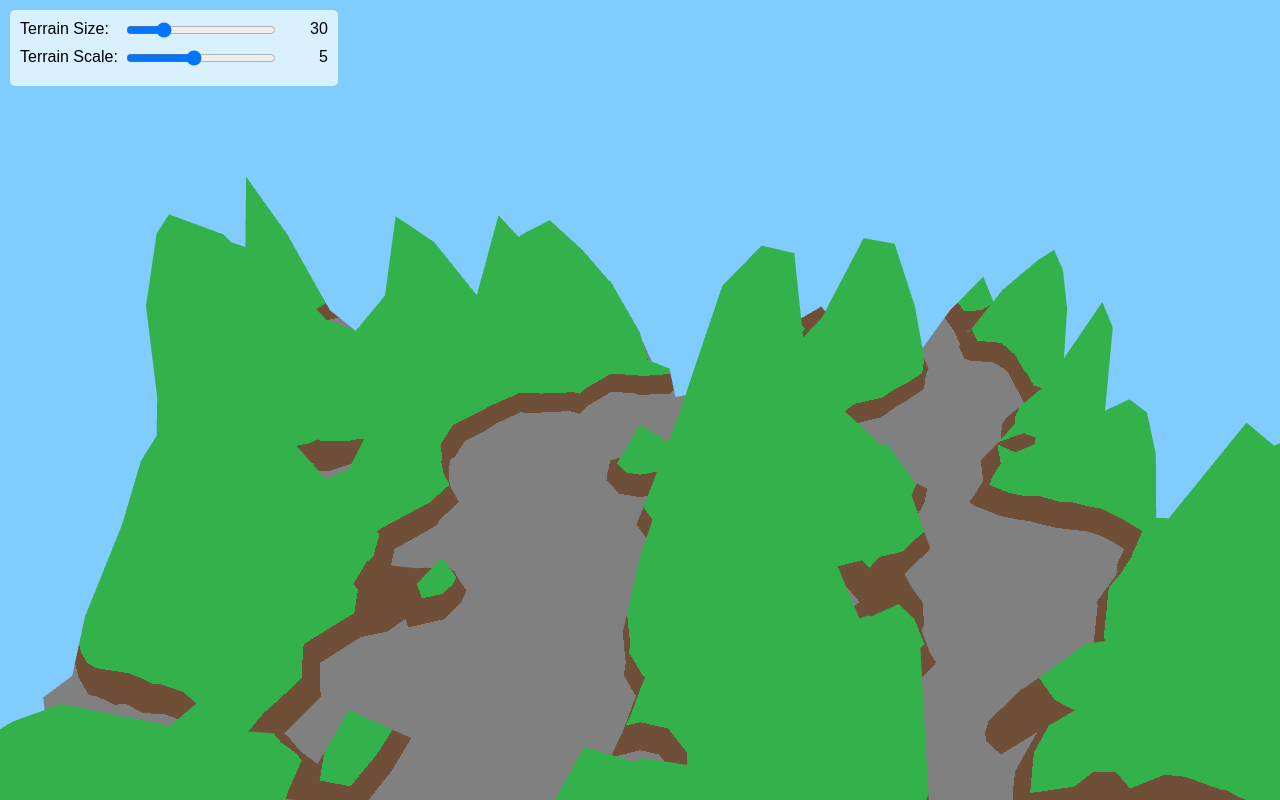
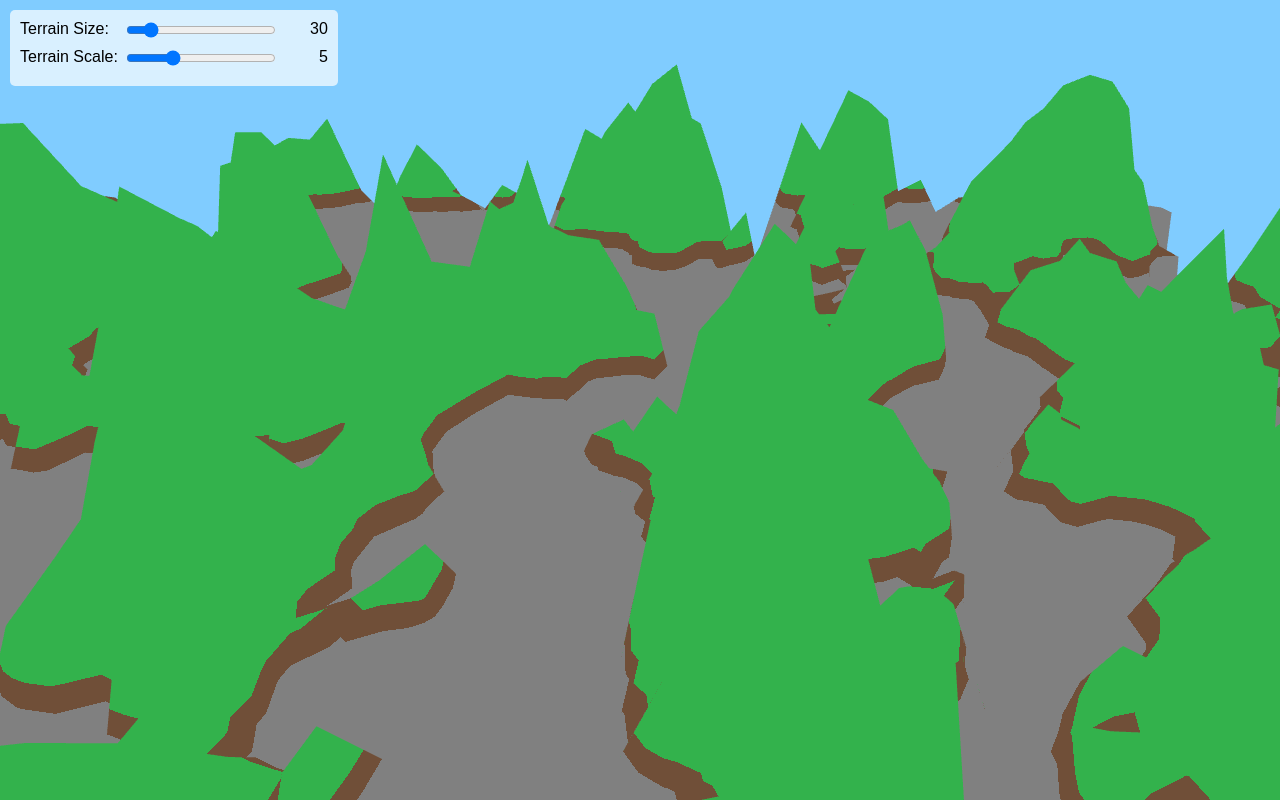
Before and after one commit to DeathHimself33/proceduralna-generacija, a plain HTML site: page index.html in a window 1280 px wide. Drawn offline with Linux system fonts and the light colour scheme.

Commit message:
anja 3.0

```diff
--- a/index.html
+++ b/index.html
@@ -42,12 +42,12 @@
     <div class="controls">
         <div>
             <label for="sizeSlider">Terrain Size: </label>
-            <input type="range" id="sizeSlider" min="10" max="100" value="30" step="1">
+            <input type="range" id="sizeSlider" min="20" max="100" value="30" step="1">
             <span id="sizeValue">30</span>
         </div>
         <div>
             <label for="scaleSlider">Terrain Scale: </label>
-            <input type="range" id="scaleSlider" min="1" max="10" value="5" step="0.1">
+            <input type="range" id="scaleSlider" min="3" max="10" value="5" step="0.1">
             <span id="scaleValue">5</span>
         </div>
     </div>
--- a/main.js
+++ b/main.js
@@ -1,8 +1,20 @@
 import { fractalPerlin } from './perlin.js';
 
 // Global variables
-let terrainSize = 30;
-let terrainScale = 5;
+
+let scala;
+do {
+    scala = Math.floor(Math.random() * 9);
+} while (scala < 3);
+
+let sizet;
+do {
+    sizet = Math.floor(Math.random() * 100);
+} while (sizet < 20);
+
+
+let terrainSize =sizet;
+let terrainScale = scala;
 let positionBuffer, indexBuffer;
 let positions = [], indices = [];
 let gl, program;
@@ -55,16 +67,23 @@ const vsSource = `
 
 const fsSource = `
     precision mediump float;
-    varying float vVerticalPos;
-    uniform float uLayerThreshold;
-    void main() {
-        vec4 green = vec4(0.2, 0.7, 0.3, 1.0);
-        vec4 coffee = vec4(0.44, 0.31, 0.22, 1.0);
-        vec4 gray = vec4(0.5, 0.5, 0.5, 1.0);
-        if (vVerticalPos > uLayerThreshold) gl_FragColor = green;
-        else if (vVerticalPos > -uLayerThreshold) gl_FragColor = coffee;
-        else gl_FragColor = gray;
+
+varying float vVerticalPos;
+uniform float uLayerThreshold;
+
+void main() {
+    vec4 gray = vec4(0.2, 0.7, 0.3, 1.0);
+    vec4 coffee = vec4(0.44, 0.31, 0.22, 1.0);
+    vec4 green = vec4(0.5, 0.5, 0.5, 1.0);
+
+    if (vVerticalPos > uLayerThreshold) {
+        gl_FragColor = gray;
+    } else if (vVerticalPos > -uLayerThreshold) {
+        gl_FragColor = coffee;
+    } else {
+        gl_FragColor = green;
     }
+}
 `;
 
 // Compile shader
```
Also changed, not shown: fragmentShader.glsl (+4 -4 lines).
